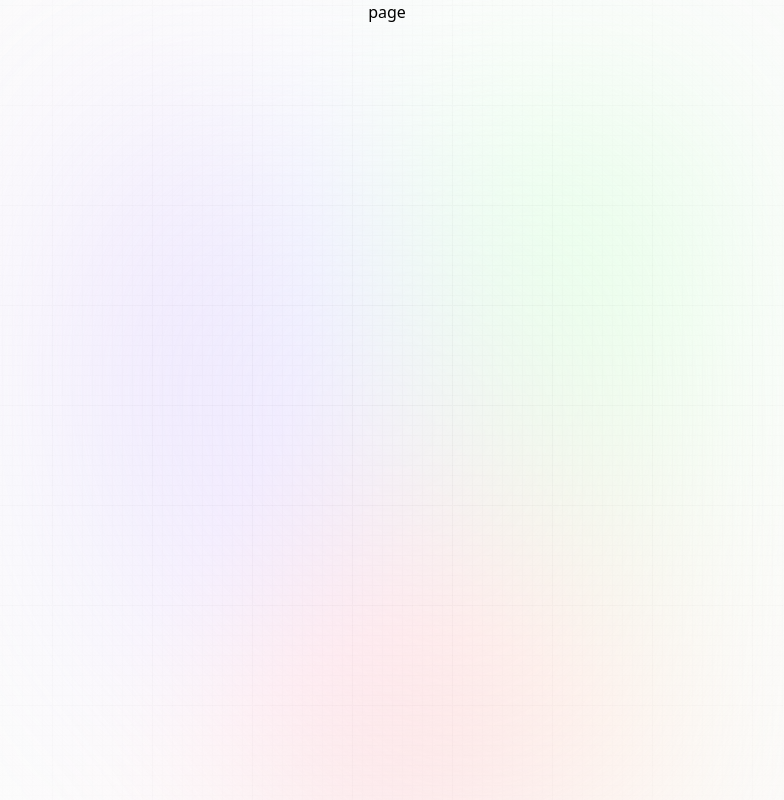
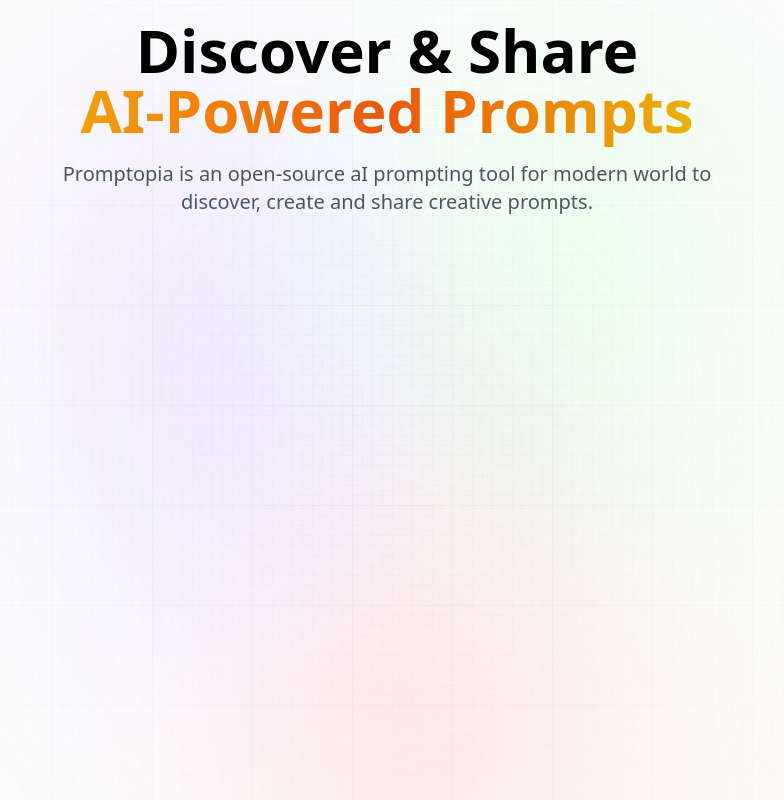
Before and after one commit to adkmcphee/promptopia, a Next.js app: page / in a window 1280 px wide. Shown: the whole page, without its empty margins (253-1037 px from the left). Built offline with nearby package versions, Linux system fonts and the light colour scheme.

Commit message:
initial home page set up

```diff
--- a/app/page.jsx
+++ b/app/page.jsx
@@ -1,6 +1,18 @@
 const Home = () => {
   return (
-    <div>page</div>
+    <section className="w-full flex-center flex-col">
+      <h1 className="head_text text-center">
+        Discover & Share
+        <br className="max-md:hidden" />
+        <span className="orange_gradient text-center"> AI-Powered Prompts</span>
+      </h1>
+      <p className="desc text-center">
+        Promptopia is an open-source aI prompting tool for modern world to discover, create and share creative prompts.
+      </p>
+
+      {/* Feed */}
+    </section>
+
   )
 }
 
```
